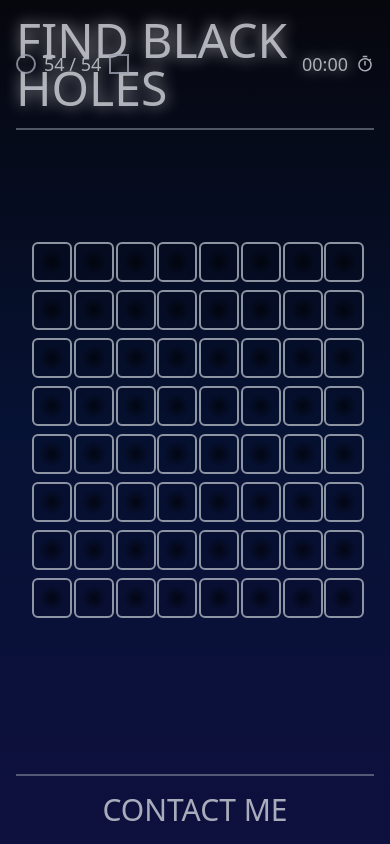
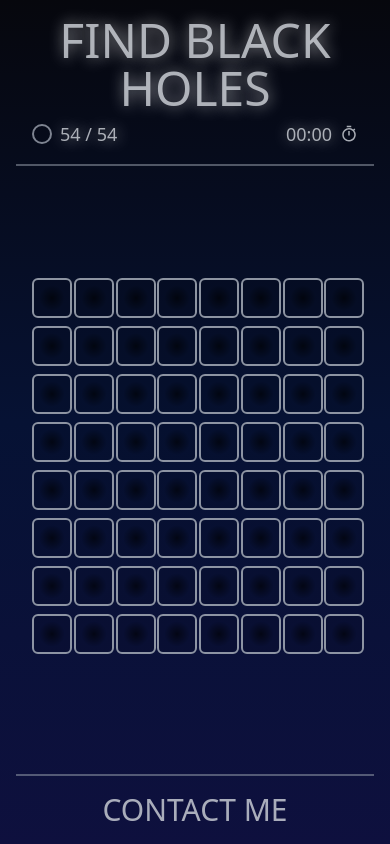
Before and after one commit to Nedilko/black-hole, a React (Create React App) app: page / in a window 390 px wide. Both pictures are taken after a click on the button "START". Built offline with nearby package versions, Linux system fonts and the light colour scheme.

Commit message:
UI adjucements

```diff
--- a/src/components/UI/CellsCounter.tsx
+++ b/src/components/UI/CellsCounter.tsx
@@ -11,7 +11,6 @@ const CellsCounter = () => {
     <>
       <span className="flex w-5 h-5 border-2 border-gray-400/80 mr-2 rounded-full" />
       {`${remainingCellsCount} / ${totalCellsCount}`}
-      <span className="flex w-5 h-5 border-2 border-gray-400/80 ml-2" />
     </>
   );
 };
--- a/src/components/UI/Header.tsx
+++ b/src/components/UI/Header.tsx
@@ -9,9 +9,9 @@ const Header = () => {
     (state: RootState) => state.game
   );
   return (
-    <div className="flex justify-center w-full items-center text-5xl text-gray-300/80 uppercase text-shadow">
-      <div className="flex">find black holes</div>
-      <div className="flex justify-between absolute w-full px-4">
+    <div className="flex flex-col justify-center w-full items-center text-5xl text-gray-300/80 uppercase text-shadow">
+      <div className="flex text-center">find black holes</div>
+      <div className="flex justify-between sm:absolute w-full px-4 mt-2 sm:mt-0">
         <div className="py-21 flex text-lg items-center">
           {showCounter && <CellsCounter />}
         </div>
```
